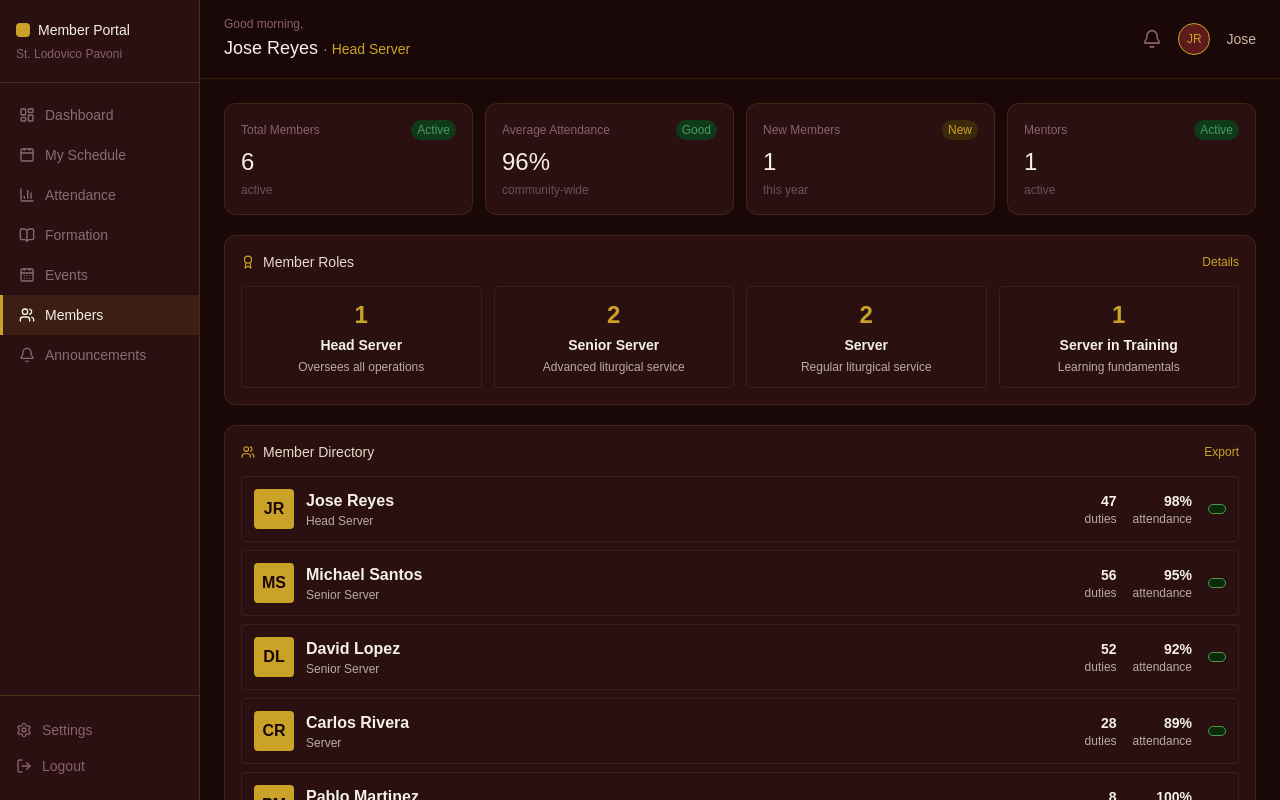
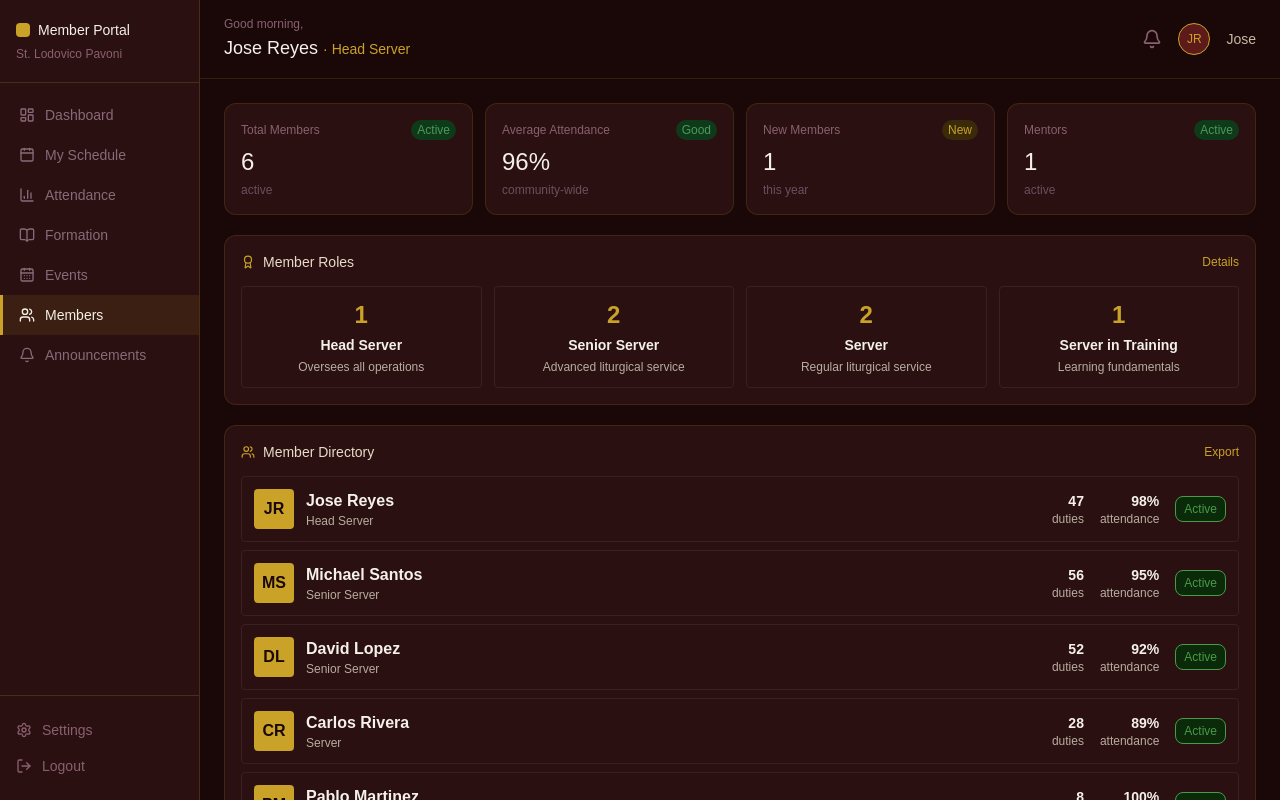
Before and after one commit to halaman99/slpc-member-portal, a Next.js app: page /members in a window 1280 px wide. Shown: the top 800 px of the page. Built offline with nearby package versions, Linux system fonts and the light colour scheme; no server answers.

Commit message:
fix: Change Badge label to text props and fix invalid gray color to red

```diff
--- a/app/events/page.tsx
+++ b/app/events/page.tsx
@@ -87,7 +87,7 @@ export default function Events() {
                     <p className="text-sm text-[#b8ada0]">{event.description}</p>
                   </div>
                   <Badge
-                    label={event.registered ? 'Registered' : 'Not Registered'}
+                    text={event.registered ? 'Registered' : 'Not Registered'}
                     color={event.registered ? 'green' : 'amber'}
                   />
                 </div>
--- a/app/members/page.tsx
+++ b/app/members/page.tsx
@@ -138,8 +138,8 @@ export default function Members() {
                     <p className="text-xs text-[#b8ada0]">attendance</p>
                   </div>
                   <Badge
-                    label={member.status === 'active' ? 'Active' : 'Inactive'}
-                    color={member.status === 'active' ? 'green' : 'gray'}
+                    text={member.status === 'active' ? 'Active' : 'Inactive'}
+                    color={member.status === 'active' ? 'green' : 'red'}
                   />
                 </div>
               </div>
```
